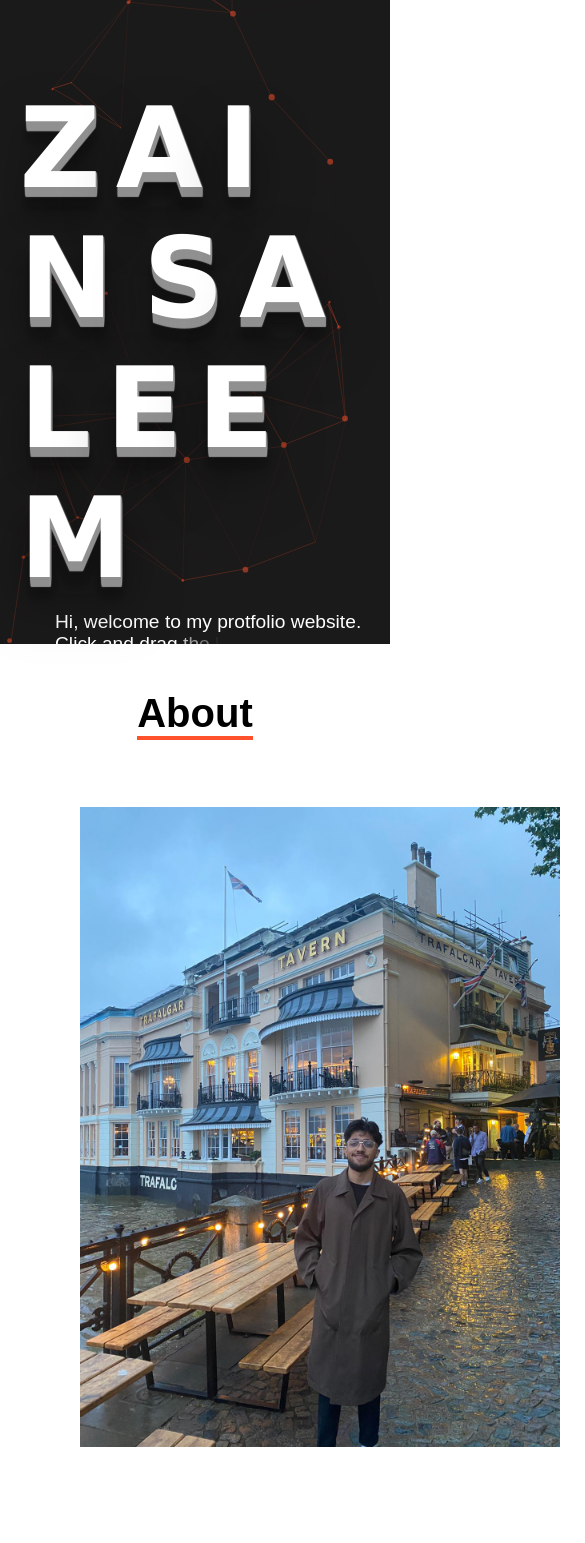
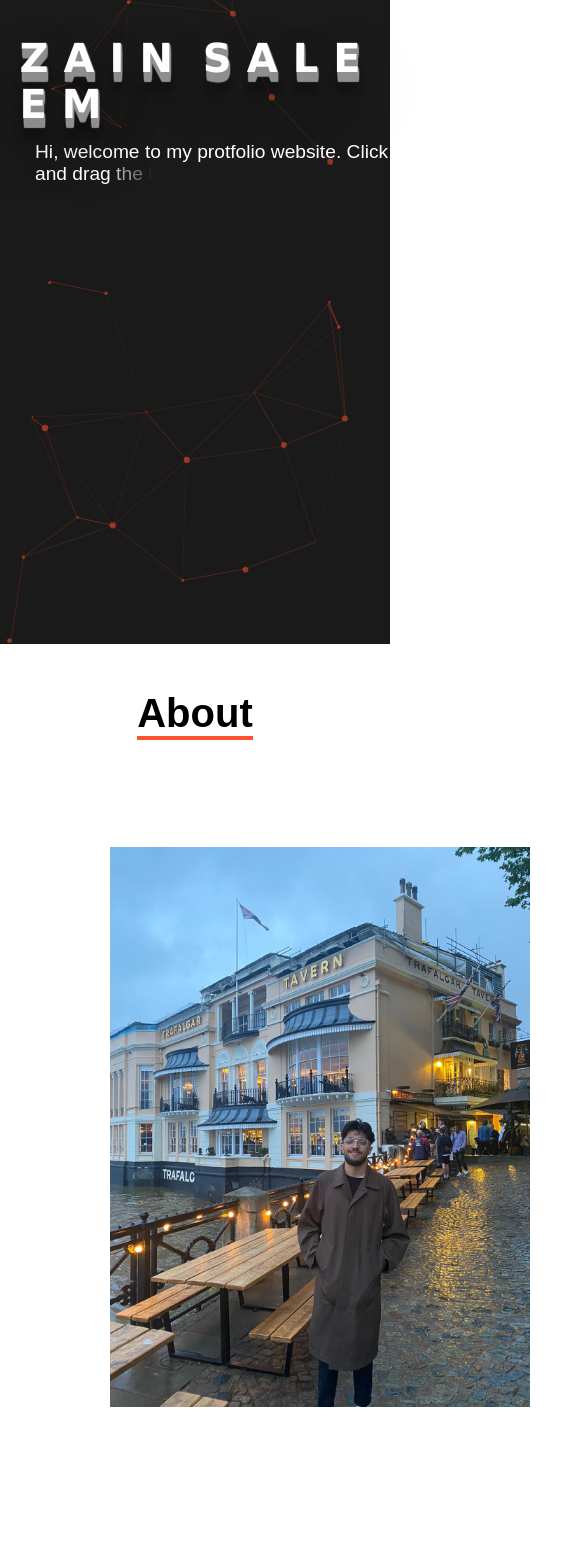
Before and after one commit to zains719/personal-website, a React (Create React App) app: page / in a window 390 px wide. Shown: the part 200-1743 px from the top of the page, 585 px wide, since content can reach past the window. Built offline with nearby package versions, Linux system fonts and the light colour scheme; a web font is replaced by a local one.

Commit message:
fixed responsiveness

```diff
--- a/src/components/about/index.js
+++ b/src/components/about/index.js
@@ -1,10 +1,13 @@
 import './About.scss'
 import { motion, useViewportScroll, useTransform } from "framer-motion"
 
+const isMobile = () => {
+    return window.innerWidth < 1400
+}
 
 const About = () => {
     const { scrollYProgress } = useViewportScroll()
-    const scale = useTransform(scrollYProgress, [0, 1], [0.8, 1.6]);
+    const scale = useTransform(scrollYProgress, [0, 1], !isMobile() ? [0.8, 1.6] : [0.7, 1.2]);
 
     return (
         <motion.div className="about" id="about">
--- a/src/components/experience/index.js
+++ b/src/components/experience/index.js
@@ -4,13 +4,18 @@ import 'react-vertical-timeline-component/style.min.css'
 import './Experience.scss'
 import { Experiences } from '../../data/experiences';
 
+const isMobile = () => {
+    return window.innerWidth < 1200
+}
 
 const Experience = () => {
     return (
         <div className="experience-container" id="experience">
             <h1>Experience</h1>
             <div className="vericalChanging">
-                <VerticalTimeline>
+                <VerticalTimeline
+                animate={!isMobile()}
+                >
                     {Experiences.map((experience) => {
                         return (
                         <VerticalTimelineElement className="vertical-timeline-element" icon={experience.icon} >
--- a/src/components/hero/bouncyTitle/bouncyTitle.scss
+++ b/src/components/hero/bouncyTitle/bouncyTitle.scss
@@ -42,6 +42,16 @@
 
 @media screen and (max-width: 1050px) {
     .container {
-        width: fit-content;
+        .title {
+            font-size: 5em;
+        }
     }
 }
+
+@media screen and (max-width: 775px) {
+    .container {
+        .title {
+            font-size: 40px;
+        }
+    }
+}
--- a/src/components/hero/hero.scss
+++ b/src/components/hero/hero.scss
@@ -46,15 +46,22 @@
 }
 
 @media screen and (max-width: 1400px) {
-    .button {
-      left: 6%;
-      margin-top: 150px;
-    }
+  .button {
+    left: 6%;
+    margin-top: 150px;
+  }
 }
 
 @media screen and (max-width: 1050px) {
   .button {
-    left: 6%;
-    margin-top: 300px;
+    left: 5%;
+    margin-top: 75px;
   }
 }
+
+@media screen and (max-width: 775px) {
+  .button {
+    left: 5.5%;
+    margin-top: 5px;
+  }
+}
--- a/src/components/hero/text/text.scss
+++ b/src/components/hero/text/text.scss
@@ -4,3 +4,17 @@
     margin-top: -175px;
     margin-left: 55px;
 }
+
+@media screen and (max-width: 1050px) {
+    .text {
+        margin-top: -150px;
+        margin-left: 40px;
+    }
+}
+
+@media screen and (max-width: 775px) {
+    .text {
+        margin-top: -120px;
+        margin-left: 35px;
+    }
+}
```
